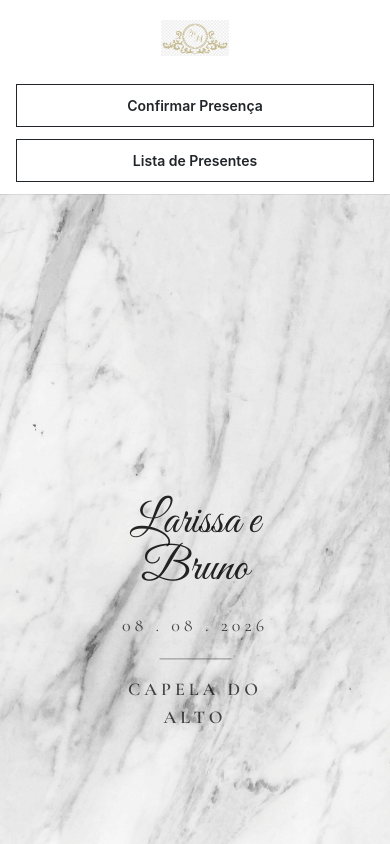
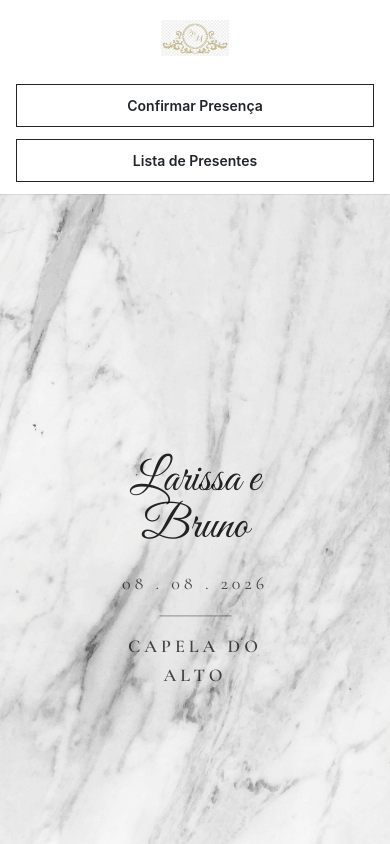
Before and after one commit to baradelbruno/wedding-ui, a React (Vite) app: page / in a window 390 px wide. Shown: the top 844 px of the page. Built offline with nearby package versions, Linux system fonts and the light colour scheme; no server answers.

Commit message:
small fix

```diff
--- a/src/pages/HomePage.css
+++ b/src/pages/HomePage.css
@@ -43,7 +43,7 @@
 
 .hero-overlay {
   position: absolute;
-  top: 50%;
+  top: 45%;
   left: 50%;
   transform: translate(-50%, -50%);
   padding: 0;
@@ -176,7 +176,7 @@
   }
 
   .hero-overlay {
-    top: 50%;
+    top: 45%;
     left: 50%;
     transform: translate(-50%, -50%);
     padding: 0;
```
